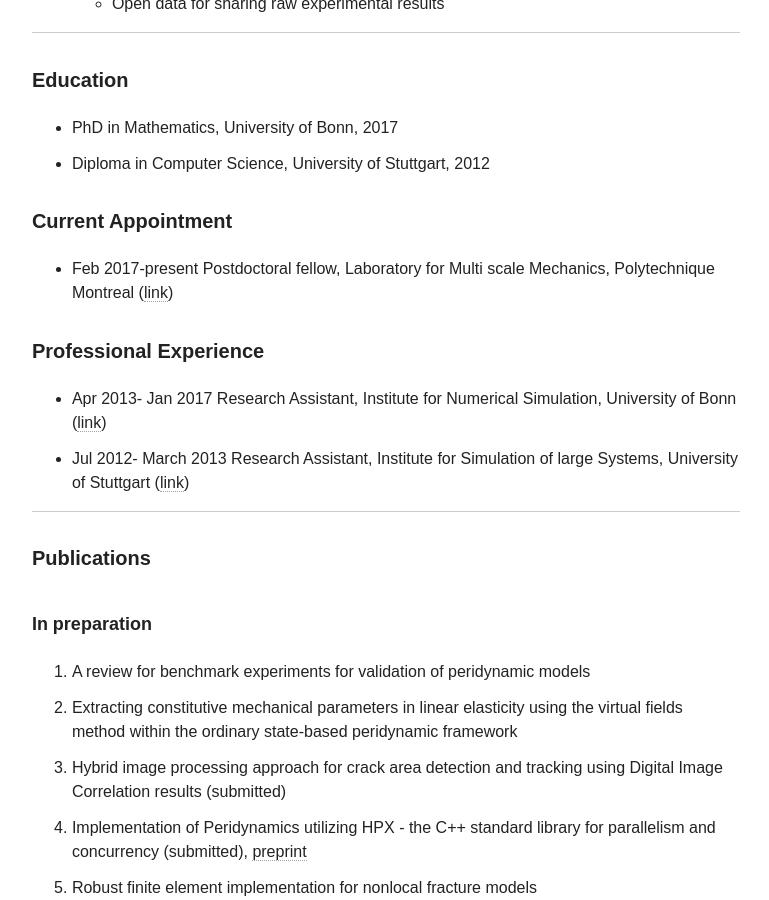
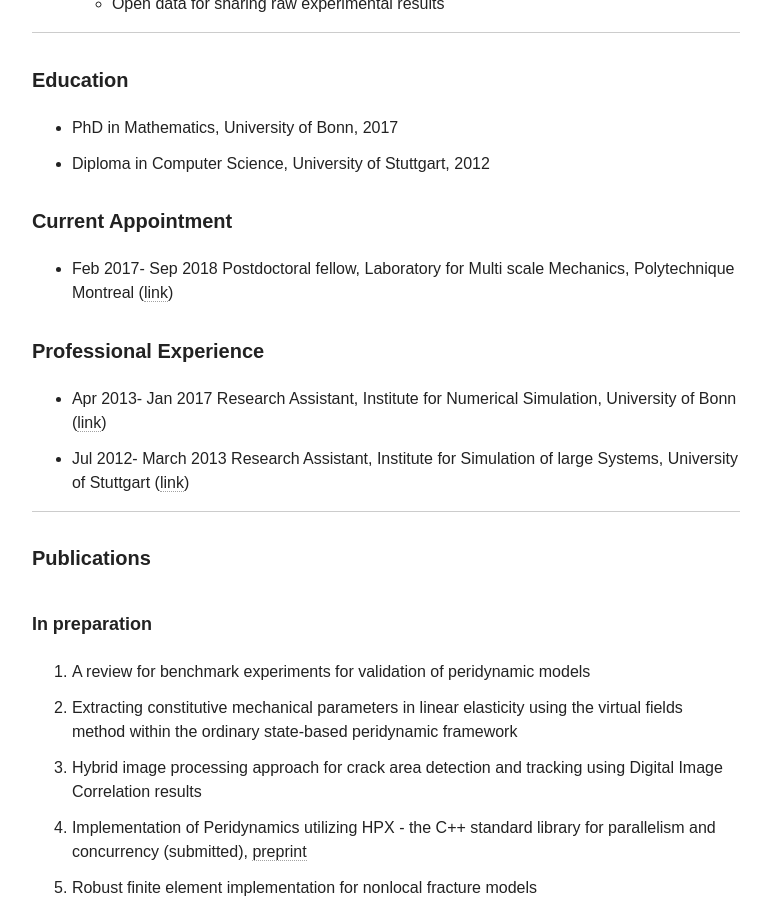
Before and after one commit to diehlpk/diehlpk.github.io, a Jekyll site: the page built from cv/index.md, in a window 1280 px wide and 900 px high, scrolled down 923 px. Shown: the whole window, without its empty margins (254-1023 px from the left). Built offline with Jekyll 4.4.1, drawn with Linux system fonts in a browser that asks for light colours; nearby versions of some CDN libraries; some web fonts are replaced.

Commit message:
Update CV

```diff
--- a/cv/index.md
+++ b/cv/index.md
@@ -24,12 +24,12 @@ hide: true
 
 
 ##### Current Appointment
-* Feb 2017-present Postdoctoral fellow, Laboratory for Multi scale Mechanics, Polytechnique Montreal ([link](http://www.polymtl.ca/lm2/membres))
+* Feb 2017- Sep 2018 Postdoctoral fellow, Laboratory for Multi scale Mechanics, Polytechnique Montreal ([link](http://www.polymtl.ca/lm2))
 
 ##### Professional Experience
 
 * Apr 2013- Jan 2017 Research Assistant, Institute for Numerical Simulation, University of Bonn ([link](http://schweitzer.ins.uni-bonn.de/people/diehl.html))
-* Jul 2012- March 2013 Research Assistant, Institute for Simulation of large Systems, University of Stuttgart ([link](https://www.ipvs.uni-stuttgart.de/abteilungen/sgs/abteilung/mitarbeiter/index.html?status=ehemalig))
+* Jul 2012- March 2013 Research Assistant, Institute for Simulation of large Systems, University of Stuttgart ([link](https://www.ipvs.uni-stuttgart.de/abteilungen/sgs/))
 
 ---
 
@@ -38,7 +38,7 @@ hide: true
 ###### In preparation
 1. A review for benchmark experiments for validation of peridynamic models
 1. Extracting constitutive mechanical parameters in linear elasticity using the virtual fields method within the ordinary state-based peridynamic framework
-1. Hybrid image processing approach for crack area detection and tracking using Digital Image Correlation results (submitted)
+1. Hybrid image processing approach for crack area detection and tracking using Digital Image Correlation results
 1. Implementation of Peridynamics utilizing HPX - the C++ standard library for parallelism and concurrency (submitted), [preprint](https://arxiv.org/abs/1806.06917)
 1. Robust finite element implementation for nonlocal fracture models
 1. Numerical verification of a state-based softening peridynamic model for small displacements: Deducing material parameters from classical linear theory
```
